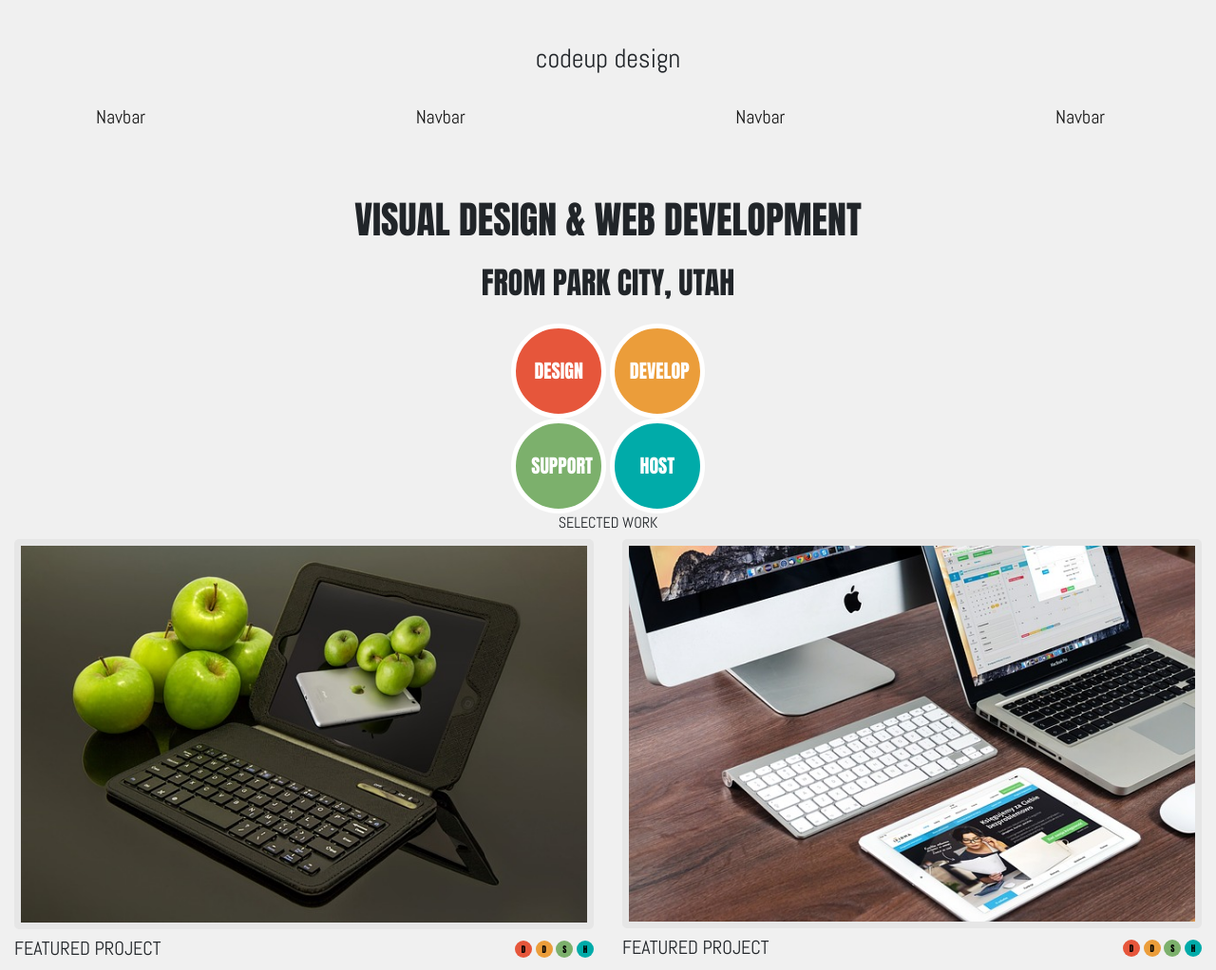
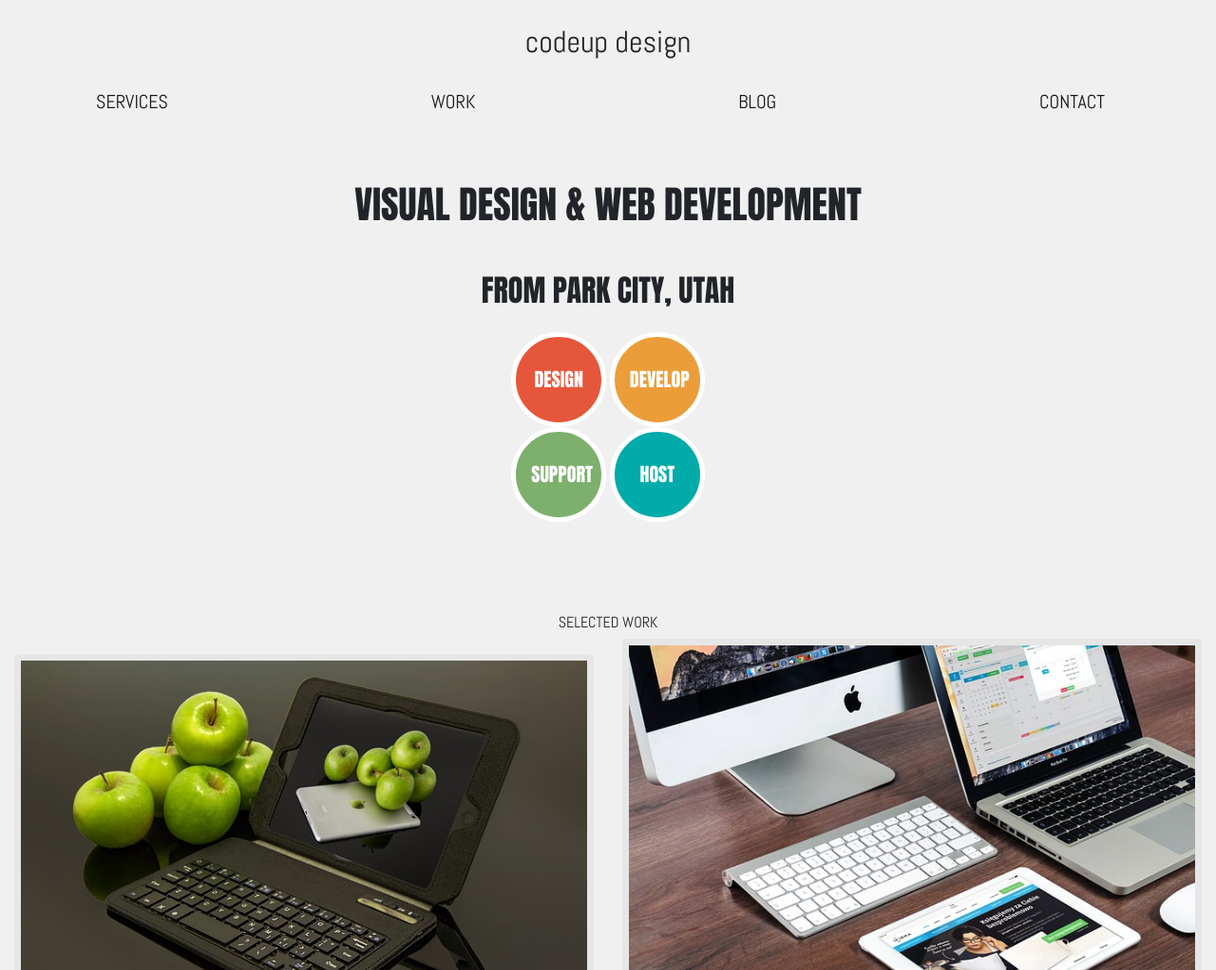
Before and after one commit to Dayna-Briana-Design-Project/codeup-design-project, a plain HTML site: page codeupDesignProject.html in a window 1280 px wide. Shown: the part 132-1154 px from the top of the page at 95% size. Drawn offline with nearby package versions, Linux system fonts and the light colour scheme.

Commit message:
finished x-sm view

```diff
--- a/codeupDesignProject.html
+++ b/codeupDesignProject.html
@@ -28,19 +28,19 @@
     <!--small navbar ends here-->
 
     <!--titles start here-->
-        <div class="container text-center pt-4">
+        <div class="container text-center pt-1">
             <div class="row">
                 <div class="col-12">
-                    <h3>codeup design</h3>
+                    <h2>codeup design</h2>
 
                     <nav class="navbar navbar-light justify-content-evenly pt-3 pb-3">
-                        <a class="navbar-brand" href="#">Navbar</a>
-                        <a class="navbar-brand" href="#">Navbar</a>
-                        <a class="navbar-brand" href="#">Navbar</a>
-                        <a class="navbar-brand" href="#">Navbar</a>
+                        <a class="navbar-brand" href="#">SERVICES</a>
+                        <a class="navbar-brand" href="#">WORK</a>
+                        <a class="navbar-brand" href="#">BLOG</a>
+                        <a class="navbar-brand" href="#">CONTACT</a>
                     </nav>
 
-                    <h1 class="mt-5 mb-4">VISUAL DESIGN & WEB DEVELOPMENT</h1>
+                    <h1 class="mt-5 mb-5">VISUAL DESIGN & WEB DEVELOPMENT</h1>
                     <h2 class="mb-4" id="correctHeading">FROM PARK CITY, UTAH</h2>
                 </div>
             </div>
@@ -57,7 +57,7 @@
 
                             <button type="button" class="btn btn-circle customButton" id="buttonDevelop">DEVELOP</button>
                         </div>
-                        <div class="button2 text-center">
+                        <div class="button2 text-center pb-5">
                             <button type="button" class="btn btn-circle customButton" id="buttonSupport">SUPPORT</button>
 
                             <button type="button" class="btn btn-circle customButton" id="buttonHost">HOST</button>
@@ -69,10 +69,11 @@
     <!--buttons end here-->
 
     <!--selected work section starts here-->
-            <div class="row customBackground">
+            <div class="row customBackground pt-5">
                 <div class="col-12 text-center">
-                    <h6>SELECTED WORK</h6>
-
+                    <div>
+                        <h6>SELECTED WORK</h6>
+                    </div>
     <!--project start here-->
                 <div class="projects">
                      <div class="row d-flex">
@@ -97,7 +98,7 @@
 
 
 
-                        <div class="project-images col-12 col-sm-6 flex-sm-wrap mb-3">
+                        <div class="project-images col-12 col-sm-6 flex-sm-wrap mb-3 mt-3">
                             <div class="imageBorder">
                                 <img src="assets/apple-ipad.jpg" class="img-fluid" alt="">
                             </div>
--- a/cssDesign/cssDesign.css
+++ b/cssDesign/cssDesign.css
@@ -76,3 +76,7 @@ header {
 h1, #correctHeading, .btn {
     font-family: 'Anton', sans-serif;
 }
+/*#addPadding {*/
+/*    padding-top: 10px;*/
+/*    padding-bottom: 10px;*/
+/*}*/
```
